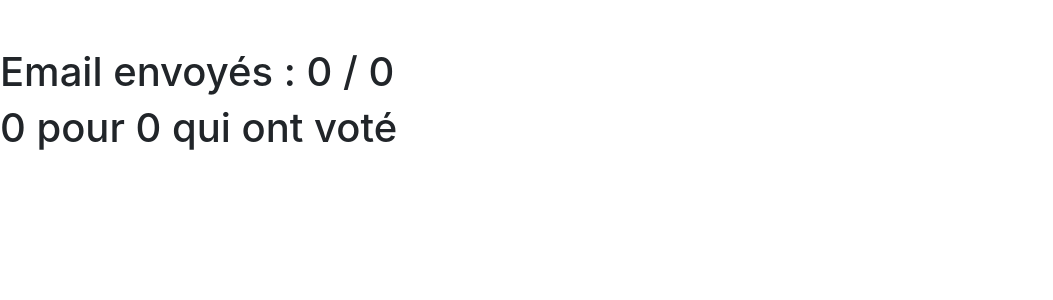
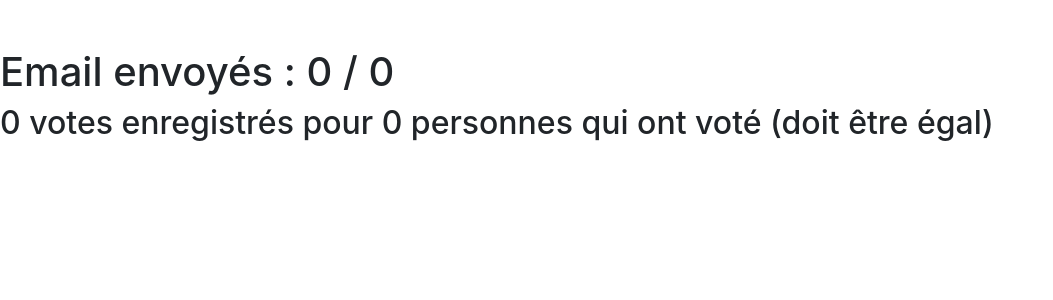
Before and after one commit to BdEINSALyon/voteCDP, a Django app: page /send_email/ in a window 1280 px wide. Shown: the top 300 px of the page, without its empty margins (0-1053 px from the left). Run offline with Django 3.2, Linux system fonts and the light colour scheme; the visitor is signed in with stand-in values (Sample User, id 1); data that the repository does not hold is empty; some libraries are stand-ins or nearby versions.

Commit message:
change verif vote

```diff
--- a/templates/email_admin.html
+++ b/templates/email_admin.html
@@ -12,7 +12,7 @@
   </head>
   <body><br><br>
     <h1>Email envoyés : {{ user_send }} / {{ user_total }}</h1>
-    <h1>{{ nb_vote }} pour {{ nb_votant }} qui ont voté</h1>
+    <h2>{{ nb_vote }} votes enregistrés pour {{ nb_votant }} personnes qui ont voté (doit être égal)</h2>
 
     <!-- Optional JavaScript -->
     <!-- jQuery first, then Popper.js, then Bootstrap JS -->
```
